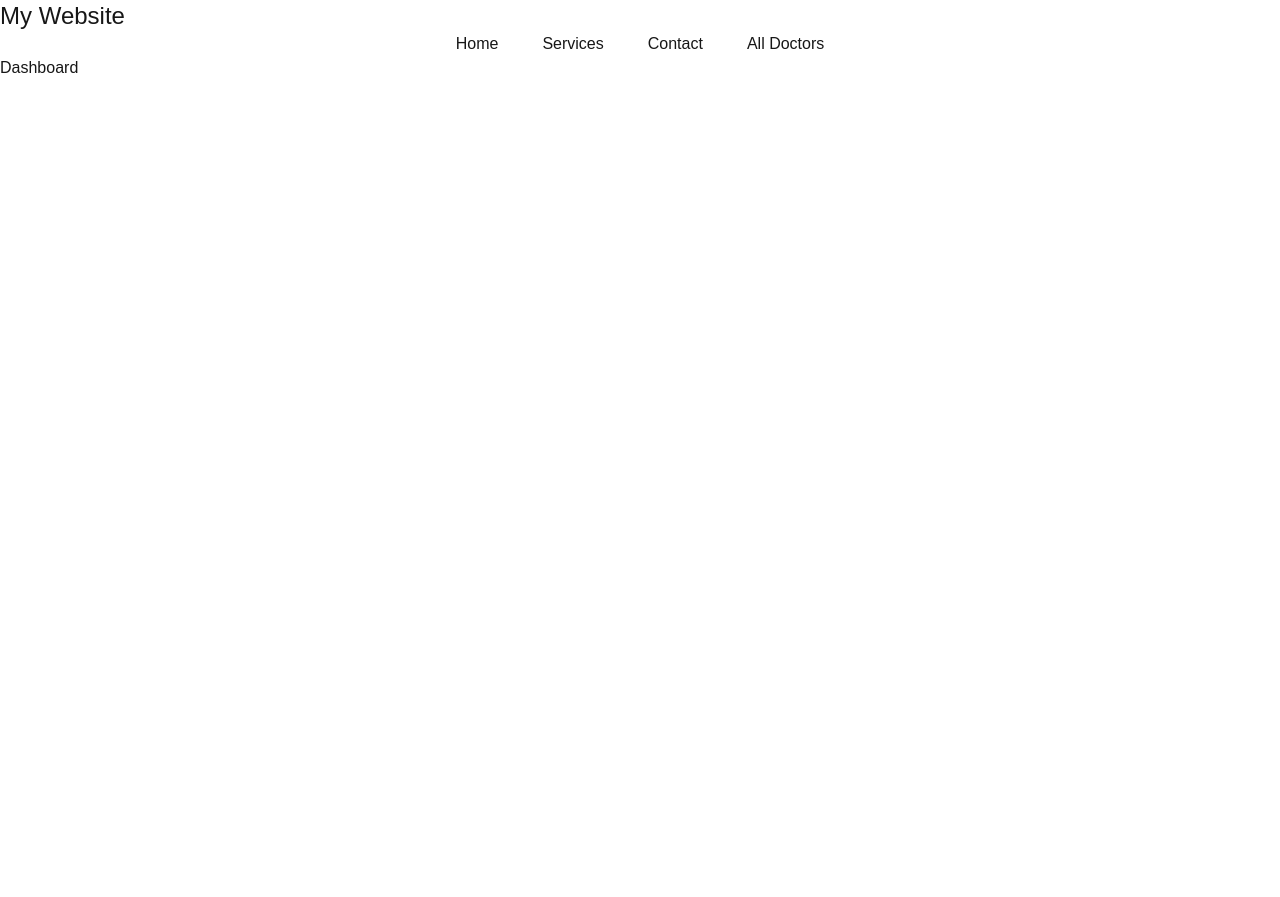
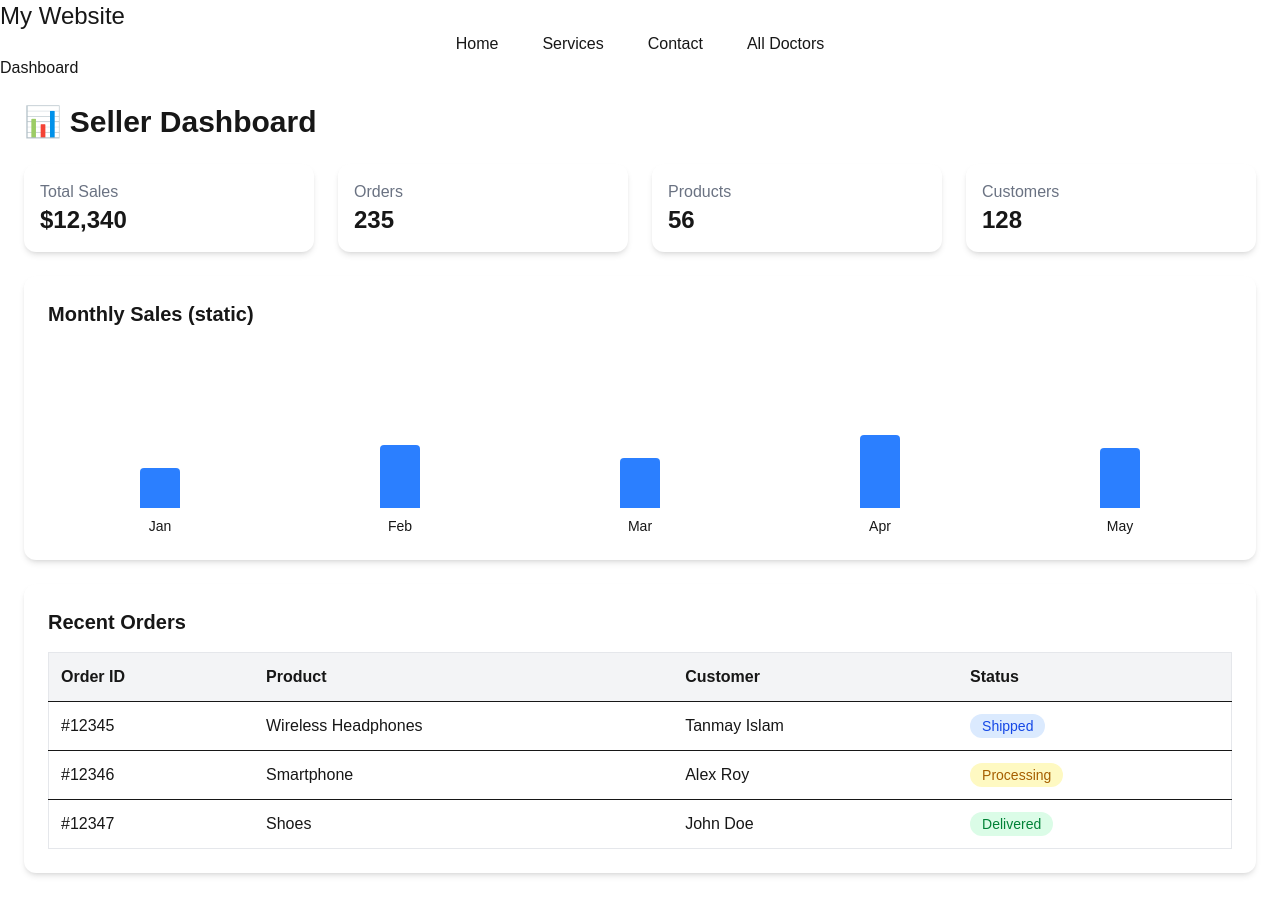
Before and after one commit to tanmayislam2006/my-first-next, a Next.js app: page /seller-dashboard in a window 1280 px wide. Before the commit the page ends 800 px from the top, so only its background shows below. Built offline with nearby package versions, Linux system fonts and the light colour scheme.

Commit message:
enhance seller dashboard with sales data visualization and recent orders table

```diff
--- a/src/app/(dashboard)/seller-dashboard/page.jsx
+++ b/src/app/(dashboard)/seller-dashboard/page.jsx
@@ -1,11 +1,106 @@
-import React from 'react';
+"use client";
+
+import React from "react";
+
+const salesData = [
+  { month: "Jan", sales: 1200 },
+  { month: "Feb", sales: 1900 },
+  { month: "Mar", sales: 1500 },
+  { month: "Apr", sales: 2200 },
+  { month: "May", sales: 1800 },
+];
+
+const recentOrders = [
+  { id: "#12345", product: "Wireless Headphones", customer: "Tanmay Islam", status: "Shipped" },
+  { id: "#12346", product: "Smartphone", customer: "Alex Roy", status: "Processing" },
+  { id: "#12347", product: "Shoes", customer: "John Doe", status: "Delivered" },
+];
 
 const SellerDashboard = () => {
-    return (
-        <div>
+  return (
+    <div className="p-6 space-y-6">
+      {/* Title */}
+      <h1 className="text-3xl font-bold">📊 Seller Dashboard</h1>
 
+      {/* Stats Cards */}
+      <div className="grid grid-cols-1 sm:grid-cols-2 lg:grid-cols-4 gap-6">
+        <div className="bg-white shadow-md rounded-xl p-4">
+          <p className="text-gray-500">Total Sales</p>
+          <p className="text-2xl font-bold">$12,340</p>
         </div>
-    );
+
+        <div className="bg-white shadow-md rounded-xl p-4">
+          <p className="text-gray-500">Orders</p>
+          <p className="text-2xl font-bold">235</p>
+        </div>
+
+        <div className="bg-white shadow-md rounded-xl p-4">
+          <p className="text-gray-500">Products</p>
+          <p className="text-2xl font-bold">56</p>
+        </div>
+
+        <div className="bg-white shadow-md rounded-xl p-4">
+          <p className="text-gray-500">Customers</p>
+          <p className="text-2xl font-bold">128</p>
+        </div>
+      </div>
+
+      {/* Sales Chart (static look) */}
+      <div className="bg-white shadow-md rounded-xl p-6">
+        <h2 className="text-xl font-semibold mb-4">Monthly Sales (static)</h2>
+        <div className="flex items-end space-x-4 h-48">
+          {salesData.map((item, idx) => (
+            <div key={idx} className="flex flex-col items-center flex-1">
+              <div
+                className="bg-blue-500 w-10 rounded-t"
+                style={{ height: `${item.sales / 30}px` }} // simple height logic
+              ></div>
+              <p className="text-sm mt-2">{item.month}</p>
+            </div>
+          ))}
+        </div>
+      </div>
+
+      {/* Recent Orders */}
+      <div className="bg-white shadow-md rounded-xl p-6">
+        <h2 className="text-xl font-semibold mb-4">Recent Orders</h2>
+        <div className="overflow-x-auto">
+          <table className="w-full border border-gray-200">
+            <thead>
+              <tr className="bg-gray-100">
+                <th className="p-3 text-left">Order ID</th>
+                <th className="p-3 text-left">Product</th>
+                <th className="p-3 text-left">Customer</th>
+                <th className="p-3 text-left">Status</th>
+              </tr>
+            </thead>
+            <tbody>
+              {recentOrders.map((order) => (
+                <tr key={order.id} className="border-t">
+                  <td className="p-3">{order.id}</td>
+                  <td className="p-3">{order.product}</td>
+                  <td className="p-3">{order.customer}</td>
+                  <td className="p-3">
+                    <span
+                      className={`px-3 py-1 rounded-full text-sm font-medium ${
+                        order.status === "Delivered"
+                          ? "bg-green-100 text-green-700"
+                          : order.status === "Shipped"
+                          ? "bg-blue-100 text-blue-700"
+                          : "bg-yellow-100 text-yellow-700"
+                      }`}
+                    >
+                      {order.status}
+                    </span>
+                  </td>
+                </tr>
+              ))}
+            </tbody>
+          </table>
+        </div>
+      </div>
+    </div>
+  );
 };
 
 export default SellerDashboard;
```
